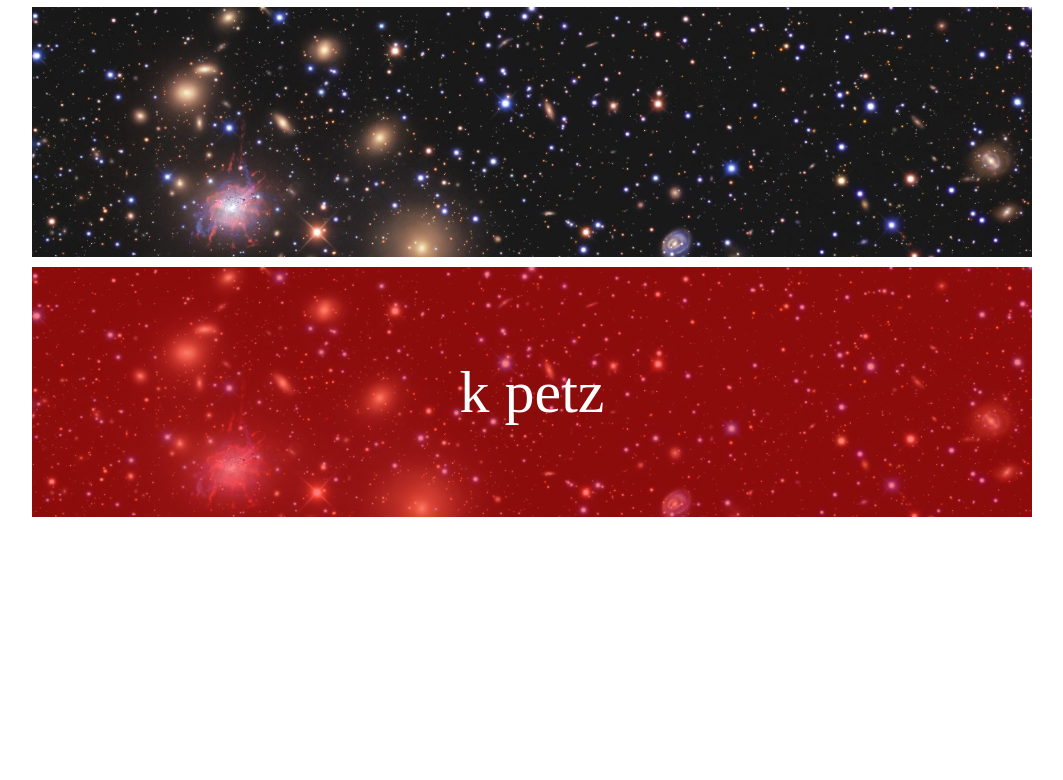
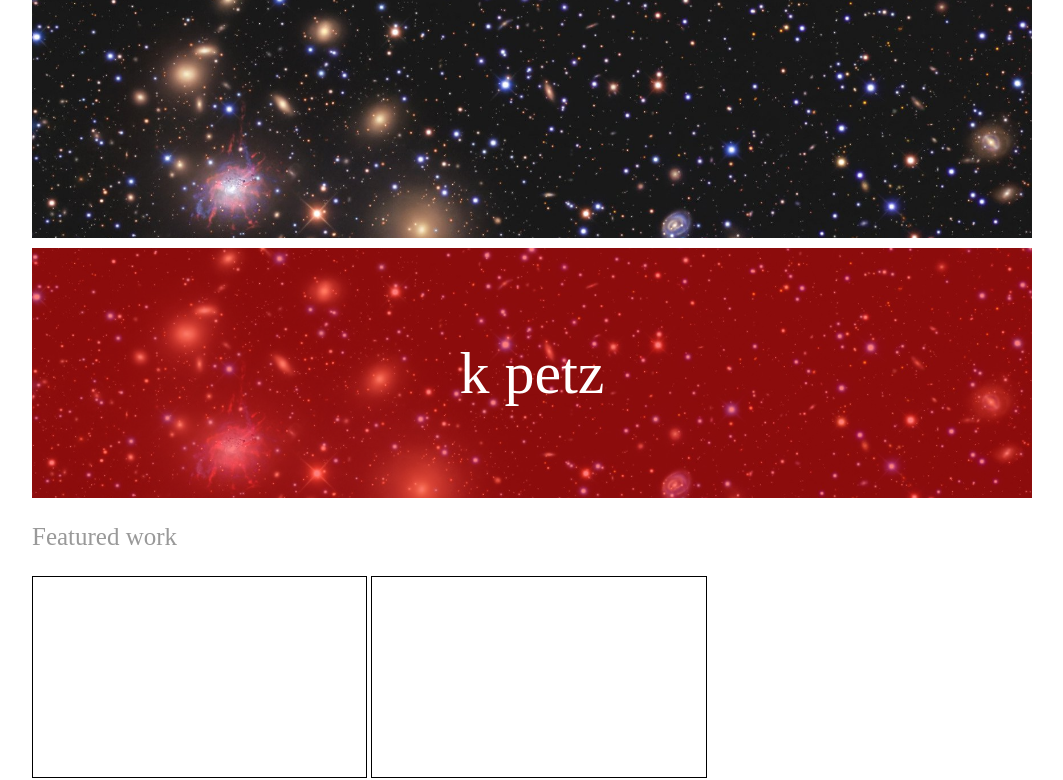
Before and after one commit to IanCarloz/css1, a plain HTML site: page portafolio.html in a window 1280 px wide. Shown: the part 113-893 px from the top of the page, without its empty margins (108-1171 px from the left). Before the commit the page ends 800 px from the top, so only its background shows below. Drawn offline with Linux system fonts and the light colour scheme.

Commit message:
rectangulos

```diff
--- a/css/portafolio.css
+++ b/css/portafolio.css
@@ -18,7 +18,7 @@
 }
 
 h1{
-  width: 140px;
+  /*width: 160px;*/
   font-size: 30px;
   margin: 5px;
 }
@@ -75,5 +75,17 @@ h2{
   width: 100%;
   height: 100%;
   line-height: 250px;
+}
 
+h3{
+  color: #999;
+  font-weight: 100;
+  font-size: 25px;
 }
+
+.project_container{
+  border: 1px solid black;
+  display: inline-block;
+  width: 33.333%;
+  height: 200px;
+}
--- a/portafolio.html
+++ b/portafolio.html
@@ -29,6 +29,13 @@
         </div>
       </div>
 
+      <div id="featured_work_container">
+        <h3>Featured work</h3>
+        <div class="project_container"></div>
+        <div class="project_container"></div>
+        <div class="project_container"></div>
+
+        </div>
 
     </div>
   </body>
```
